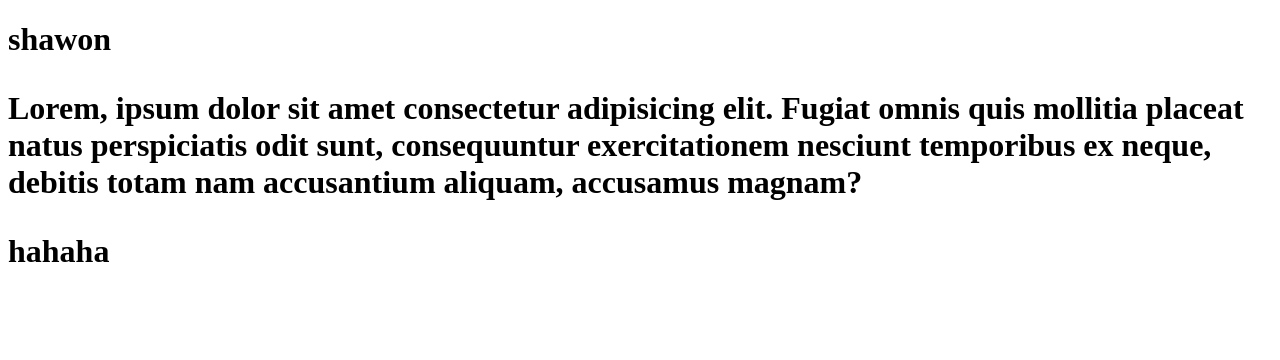
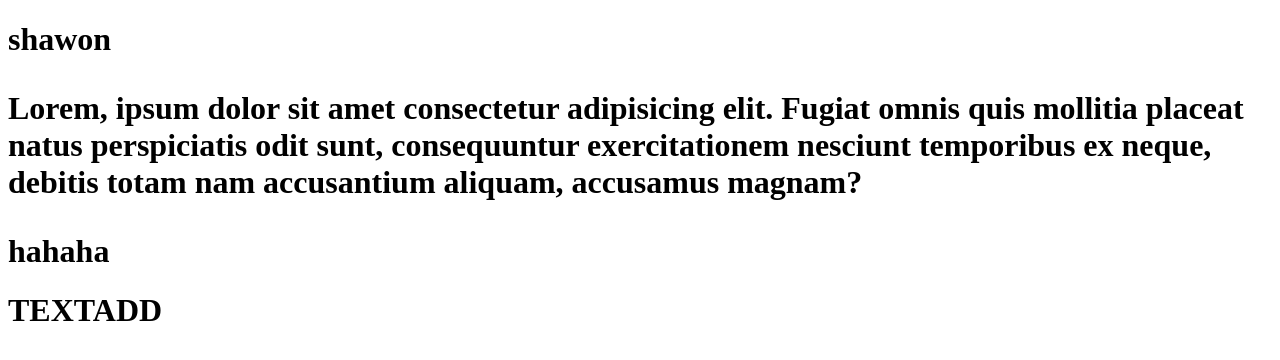
Before and after one commit to ABMshawonislam-dev/class-37, a plain HTML site: page index.html in a window 1280 px wide. Drawn offline with Linux system fonts and the light colour scheme.

Commit message:
text added

```diff
--- a/index.html
+++ b/index.html
@@ -11,5 +11,7 @@
   <p>Lorem, ipsum dolor sit amet consectetur adipisicing elit. Fugiat omnis quis mollitia placeat natus perspiciatis odit sunt, consequuntur exercitationem nesciunt temporibus ex neque, debitis totam nam accusantium aliquam, accusamus magnam?</p>
 
     <h1>hahaha</h1>
+
+    <h1>TEXTADD</h1>
 </body>
 </html>
```
